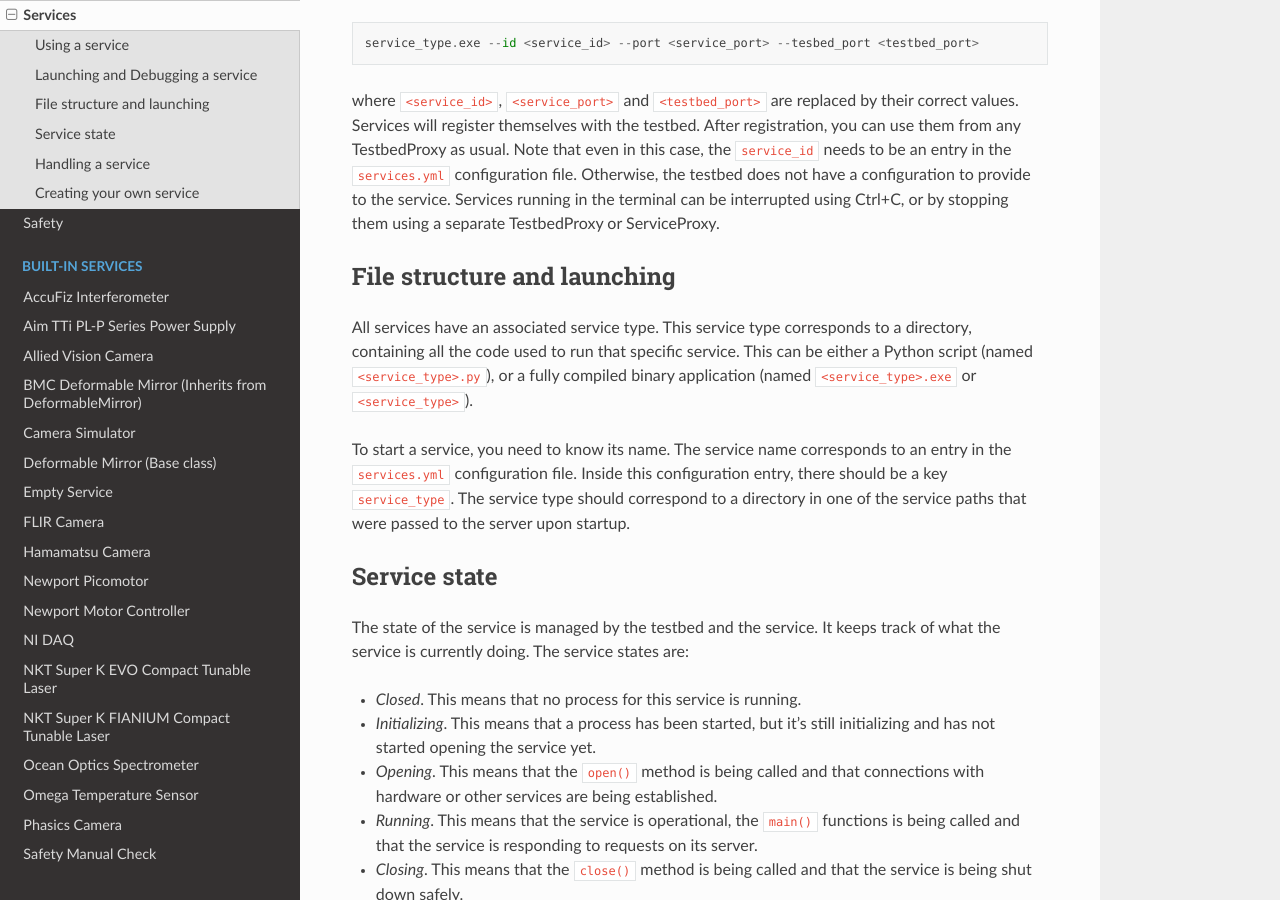
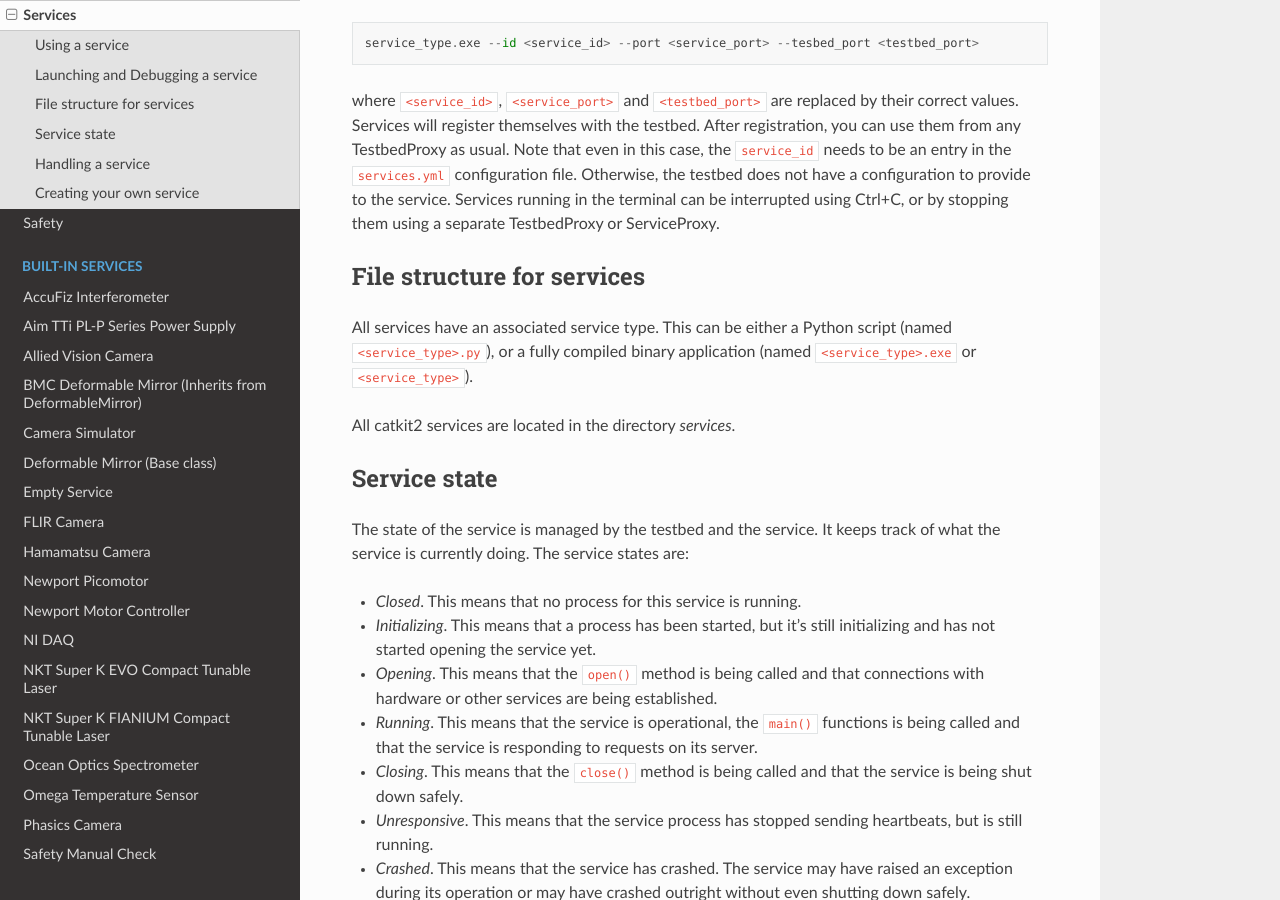
Before and after one commit to spacetelescope/catkit2, a Sphinx documentation site: the page built from docs/services.rst, in a window 1280 px wide and 900 px high, scrolled down 1701 px. Built offline with Sphinx 7.4.7 and the Read the Docs theme 3.1.0, drawn with Linux system fonts in a browser that asks for light colours.

Commit message:
Minimal file structure info for now

```diff
--- a/docs/services.rst
+++ b/docs/services.rst
@@ -70,12 +70,12 @@ even in this case, the ``service_id`` needs to be an entry in the ``services.yml
 testbed does not have a configuration to provide to the service. Services running in the terminal can be interrupted
 using Ctrl+C, or by stopping them using a separate TestbedProxy or ServiceProxy.
 
-File structure and launching
-----------------------------
+File structure for services
+---------------------------
 
-All services have an associated service type. This service type corresponds to a directory, containing all the code used to run that specific service. This can be either a Python script (named ``<service_type>.py``), or a fully compiled binary application (named ``<service_type>.exe`` or ``<service_type>``).
+All services have an associated service type. This can be either a Python script (named ``<service_type>.py``), or a fully compiled binary application (named ``<service_type>.exe`` or ``<service_type>``).
 
-To start a service, you need to know its name. The service name corresponds to an entry in the ``services.yml`` configuration file. Inside this configuration entry, there should be a key ``service_type``. The service type should correspond to a directory in one of the service paths that were passed to the server upon startup.
+All catkit2 services are located in the directory `services`.
 
 Service state
 -------------
```
